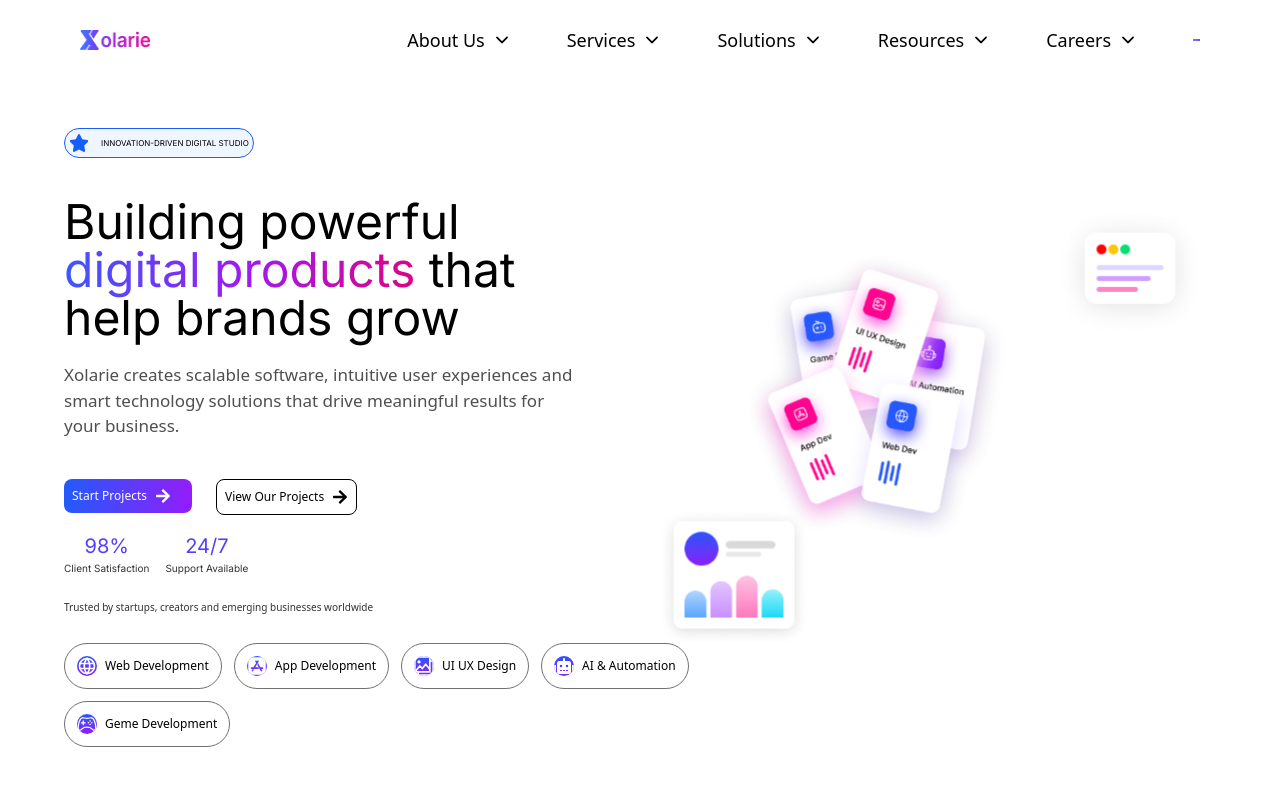
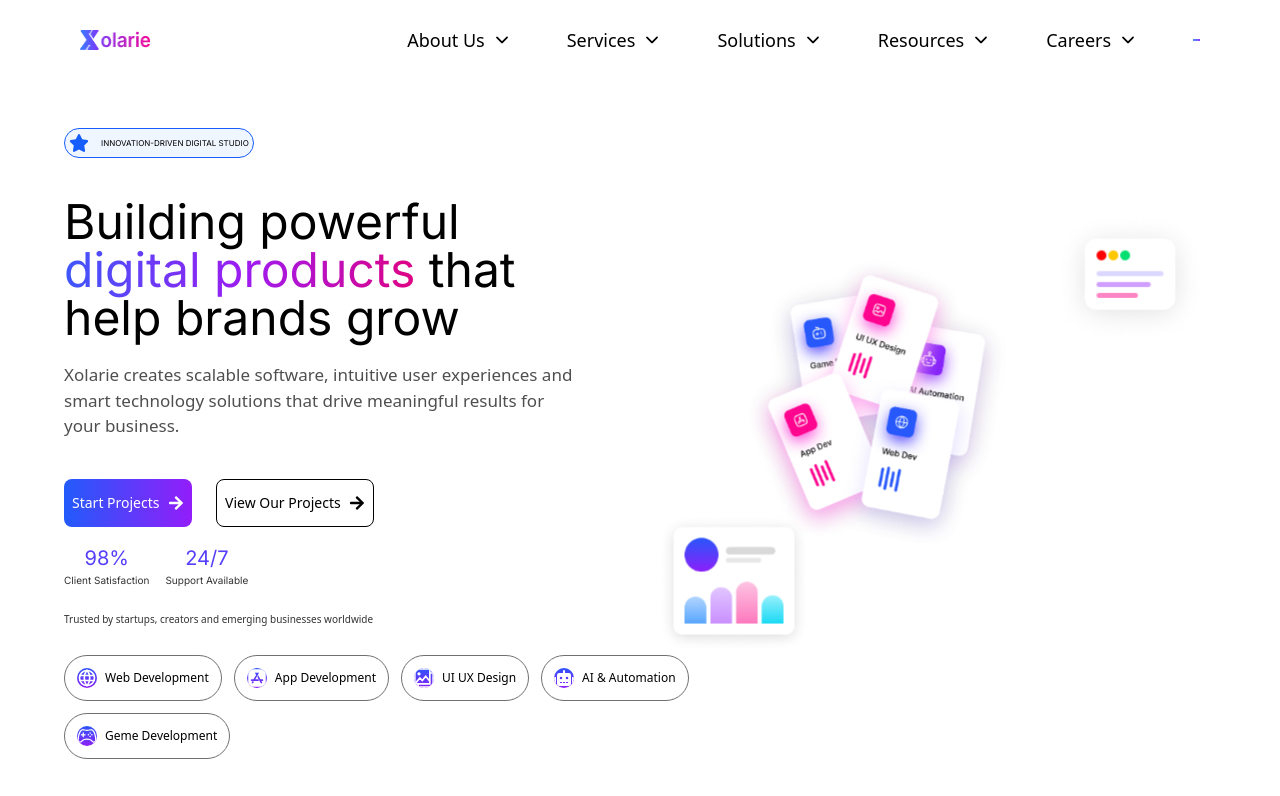
Before and after one commit to xolarie/xolarie-frontend, a React (Vite) app: page / in a window 1280 px wide. Shown: the top 796 px of the page. Built offline with nearby package versions, Linux system fonts and the light colour scheme.

Commit message:
edit buttons

```diff
--- a/src/components/Hero.jsx
+++ b/src/components/Hero.jsx
@@ -57,12 +57,12 @@ const Hero = () => {
               </p>
             </div>
             <div className=" space-x-6 mt-5 flex md:items-start">
-              <button className="bg-gradient-to-r from-[#225BFB] to-[#931DFA] p-2 rounded-2xl text-white flex flex-row items-center gap-2 w-32 md:rounded-lg">
-                <p className="text-[12px]">Start Projects </p>
+              <button className="bg-gradient-to-r from-[#225BFB] to-[#931DFA] p-2 rounded-2xl text-white flex flex-row items-center gap-2 w-32 md:rounded-lg md:h-12">
+                <p className="text-[12px] md:text-[14px]">Start Projects </p>
                 <FaArrowRight />
               </button>
-              <button className="border-black border-[0.5px] p-2 rounded-2xl flex flex-row items-center gap-2 md:rounded-lg">
-                <p className="text-[12px]">View Our Projects</p>
+              <button className="border-black border-[0.5px] p-2 rounded-2xl flex flex-row items-center gap-2 md:rounded-lg md:h-12">
+                <p className="text-[12px] md:text-[14px]">View Our Projects</p>
                 <FaArrowRight />
               </button>
             </div>
```
